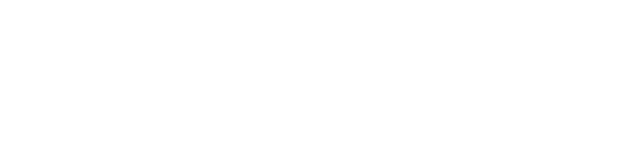
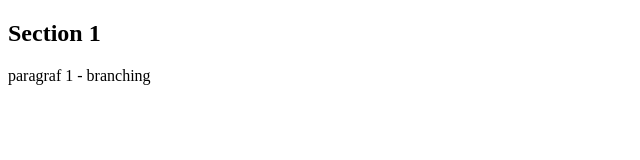
Before and after one commit to ania1995/git-course-2, a plain HTML site: page index.html in a window 1280 px wide. Shown: the whole page, without its empty margins (0-640 px from the left). Drawn offline with Linux system fonts and the light colour scheme.

Commit message:
section 1 added to index.html

```diff
--- a/index.html
+++ b/index.html
@@ -6,6 +6,12 @@
     <title>ISA kurs GIT</title>
 </head>
 <body>
+    <section>
+        <h1> Section 1</h1>
+        <p>
+            paragraf 1 - branching
+        </p>
+    </section>
 
 </body>
 </html>
```
